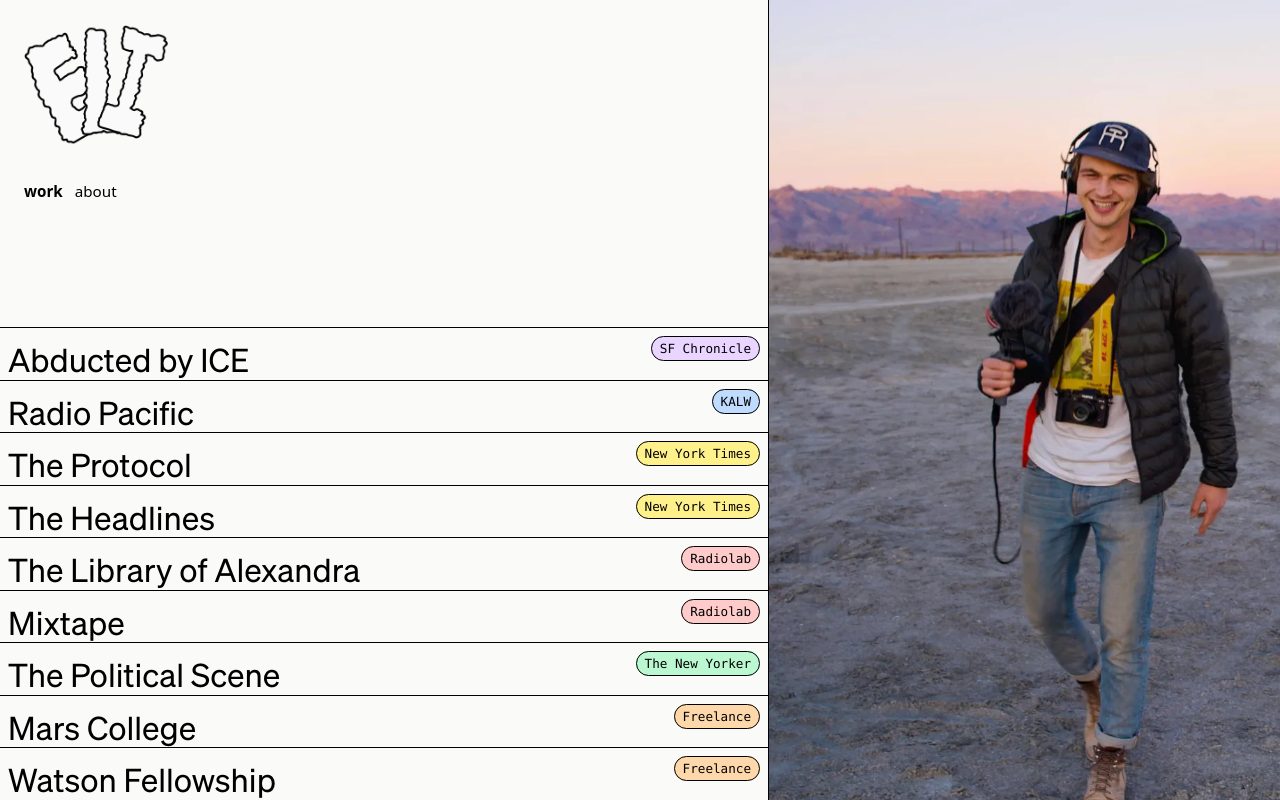
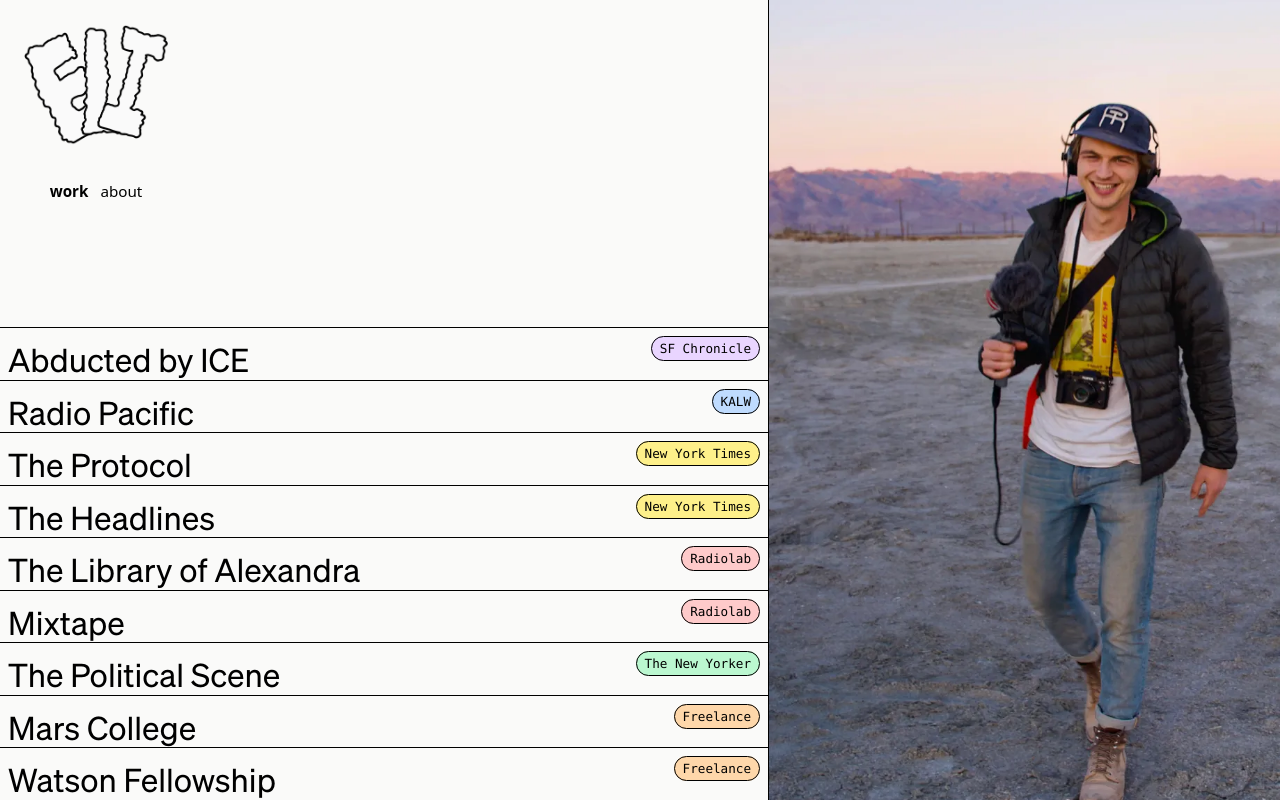
Before and after one commit to elibenton/portfolio, a SvelteKit app: page / in a window 1280 px wide. Built offline with nearby package versions, Linux system fonts and the light colour scheme.

Commit message:
lets commit

```diff
--- a/src/app.css
+++ b/src/app.css
@@ -47,7 +47,11 @@ body {
 
 @layer components {
 	.home-image {
-		@apply fixed right-0 top-0 -z-10 h-full w-2/5 object-cover object-left-top transition-opacity duration-100;
+		@apply h-full w-full object-cover object-center transition-opacity duration-100;
+	}
+
+	.home-image-rail {
+		@apply fixed right-0 top-0 h-screen w-2/5 overflow-hidden;
 	}
 
 	.home-card {
@@ -55,7 +59,7 @@ body {
 	}
 
 	.layered-image {
-		@apply relative m-2 flex flex-col items-center cursor-pointer self-center sm:items-start sm:self-start;
+		@apply relative m-2 flex flex-col items-center cursor-pointer self-center sm:self-start;
 	}
 
 	.eli-logo {
--- a/src/components/photoComponent.svelte
+++ b/src/components/photoComponent.svelte
@@ -8,7 +8,7 @@
 		: 'Eli Cohen in desert';
 </script>
 
-<div class="hidden border-l border-black md:block">
+<div class="home-image-rail hidden border-l border-black md:block">
 	<img
 		class="home-image"
 		src={`/home-photos/${activeSlug}.webp`}
```
